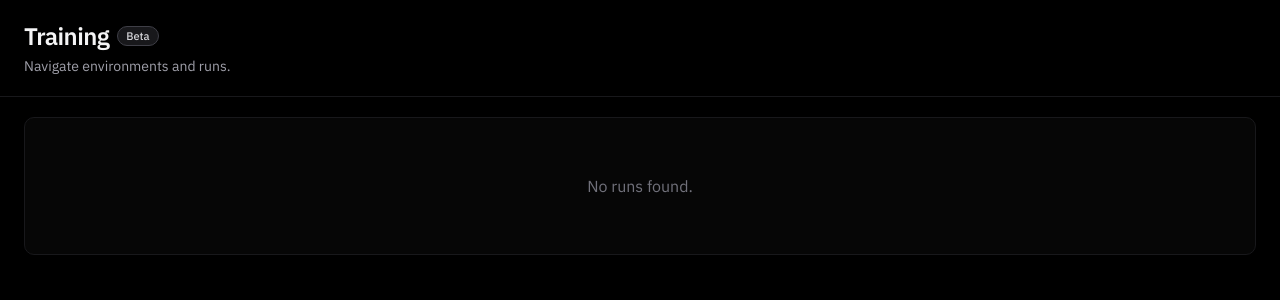
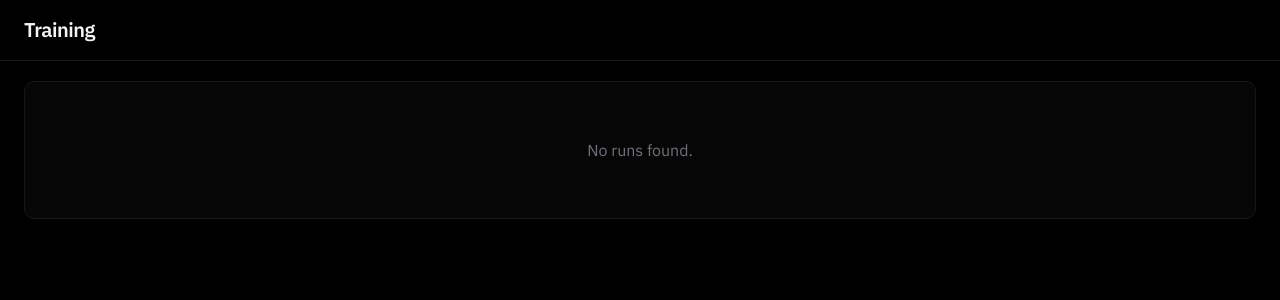
Before and after one commit to 13point5/prime-lab-enhancements, a Next.js app: page / in a window 1280 px wide. Shown: the top 300 px of the page. Built offline with nearby package versions, Linux system fonts and the light colour scheme.

Commit message:
Polish compare and page headers

```diff
--- a/components/run-rollouts.tsx
+++ b/components/run-rollouts.tsx
@@ -720,8 +720,8 @@ export function RunRollouts({ run, backHref }: RunRolloutsProps) {
         isLockedDataViewportMode ? "flex h-screen flex-col overflow-hidden" : "min-h-screen",
       )}
     >
-      <header className="border-b border-zinc-800">
-        <div className="mx-auto w-full max-w-[2100px] px-3 py-4 md:px-6 md:py-5">
+      <header className="border-b border-zinc-900">
+        <div className="mx-auto w-full max-w-[2100px] px-4 py-4 sm:px-6">
           <div className="flex flex-col gap-4 md:flex-row md:items-center md:justify-between">
             <div className="flex items-center gap-2">
               <Button
@@ -734,7 +734,7 @@ export function RunRollouts({ run, backHref }: RunRolloutsProps) {
                   <ArrowLeft className="size-3.5" />
                 </Link>
               </Button>
-              <h1 className="text-base font-semibold tracking-tight md:text-lg">
+              <h1 className="text-xl font-semibold tracking-tight">
                 {runName}
               </h1>
               <Button
--- a/components/runs-compare.tsx
+++ b/components/runs-compare.tsx
@@ -16,7 +16,6 @@ import {
   buildRunColorMap,
   buildRunSummaries,
 } from "@/components/runs-home";
-import { Badge } from "@/components/ui/badge";
 import { Button } from "@/components/ui/button";
 import {
   ChartContainer,
@@ -371,8 +370,8 @@ export function RunsCompare({ data, initialEnvironmentKey, initialRunIds }: Runs
   return (
     <main className="h-screen overflow-hidden bg-black text-zinc-100">
       <div className="flex h-full min-h-0 flex-col">
-        <header className="border-b border-zinc-900 px-4 py-4 sm:px-6">
-          <div className="flex flex-wrap items-center justify-between gap-3">
+        <header className="border-b border-zinc-900">
+          <div className="flex flex-wrap items-center justify-between gap-3 px-4 py-4 sm:px-6">
             <div className="flex items-center gap-2">
               <Button asChild variant="ghost" size="icon-sm" className="text-zinc-400 hover:text-zinc-100">
                 <Link href="/" aria-label="Back to training home" title="Back to training home">
@@ -382,9 +381,6 @@ export function RunsCompare({ data, initialEnvironmentKey, initialRunIds }: Runs
               <h1 className="text-xl font-semibold tracking-tight">
                 {activeGroup ? activeGroup.environment : "Runs"}
               </h1>
-              <Badge variant="outline" className="h-5 border-zinc-700 bg-zinc-900 text-[11px] text-zinc-300">
-                Beta
-              </Badge>
             </div>
 
             <Select
--- a/components/runs-home.tsx
+++ b/components/runs-home.tsx
@@ -4,7 +4,6 @@ import * as React from "react";
 import Link from "next/link";
 
 import type { RawRolloutsData, RawRun } from "@/components/run-rollouts";
-import { Badge } from "@/components/ui/badge";
 import { Button } from "@/components/ui/button";
 import { Checkbox } from "@/components/ui/checkbox";
 import {
@@ -790,20 +789,9 @@ export function RunsHome({ data }: { data: RawRolloutsData }) {
   return (
     <main className="min-h-screen bg-black text-zinc-100">
       <div className="flex min-h-screen flex-col">
-        <header className="border-b border-zinc-900 px-4 py-5 sm:px-6">
-          <div>
-            <div>
-              <div className="flex items-center gap-2">
-                <h1 className="text-2xl font-semibold tracking-tight">Training</h1>
-                <Badge
-                  variant="outline"
-                  className="h-5 border-zinc-700 bg-zinc-900 text-[11px] text-zinc-300"
-                >
-                  Beta
-                </Badge>
-              </div>
-              <p className="mt-1 text-sm text-zinc-400">Navigate environments and runs.</p>
-            </div>
+        <header className="border-b border-zinc-900">
+          <div className="px-4 py-4 sm:px-6">
+            <h1 className="text-xl font-semibold tracking-tight">Training</h1>
           </div>
         </header>
 
```
